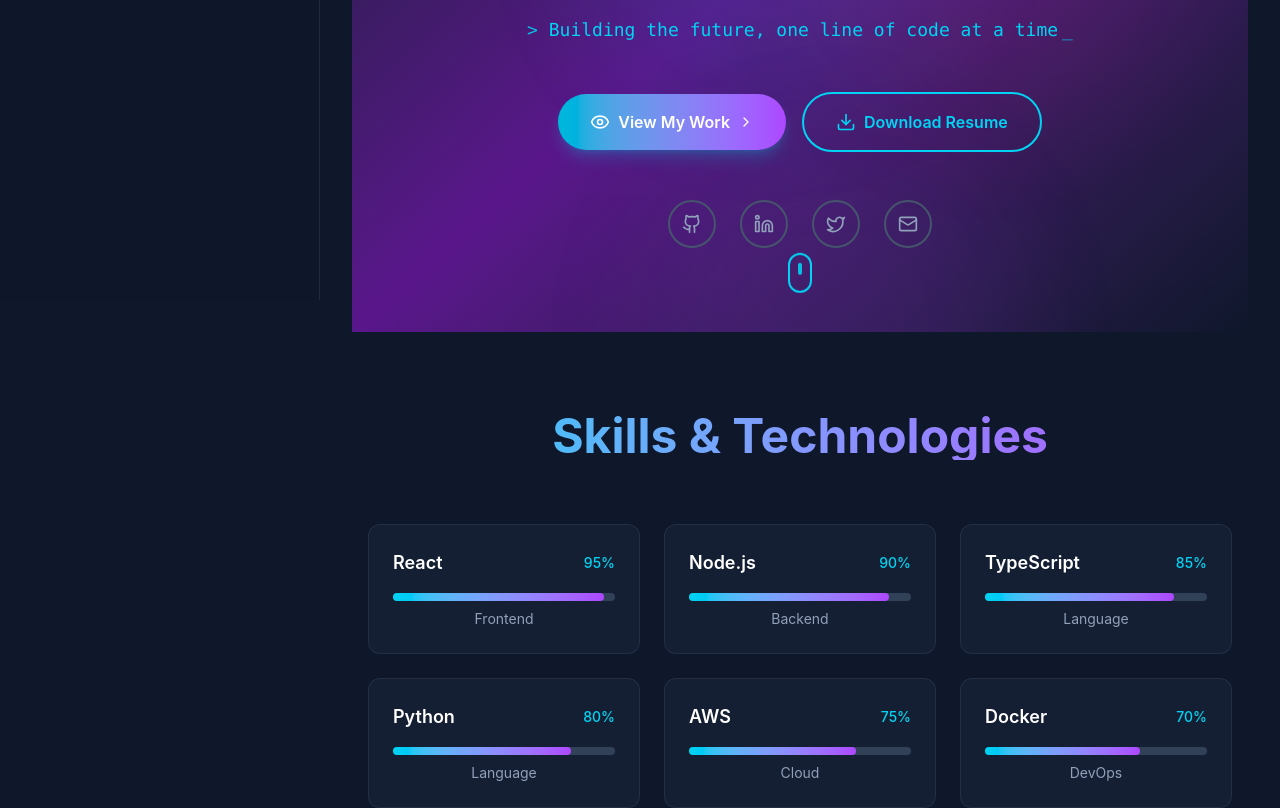
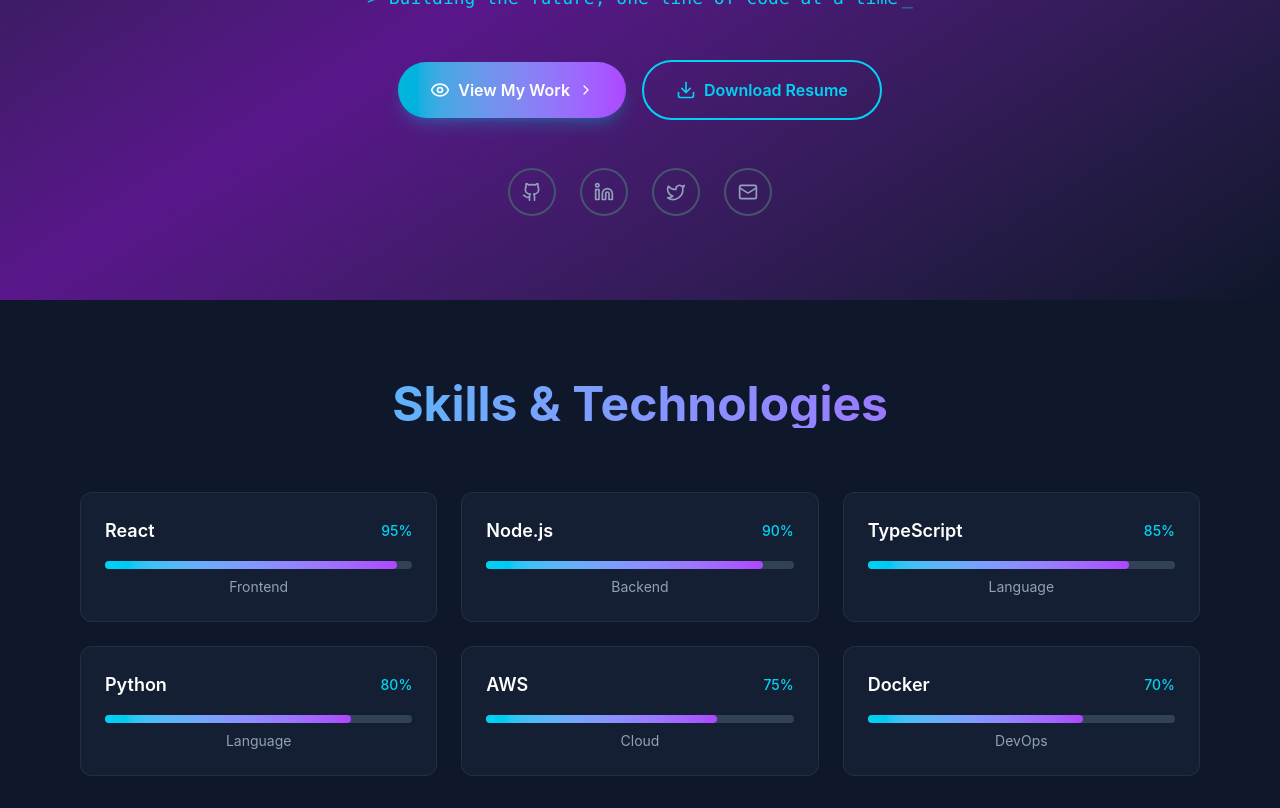
Before and after one commit to yukisedhu73/fed-react-portfolio, a React (Vite) app: page /portfolio in a window 1280 px wide. Shown: the part 500-1308 px from the top of the page. Built offline with nearby package versions, Linux system fonts and the light colour scheme.

Commit message:
UI fixes

```diff
--- a/src/components/Header.tsx
+++ b/src/components/Header.tsx
@@ -12,19 +12,16 @@
     }, []);
 
     return (
-        <section id="about" className="min-h-screen bg-gradient-to-br from-slate-900 via-purple-900 to-slate-900 relative overflow-hidden">
-            {/* Animated Background Elements */}
-            <div className="absolute inset-0">
-                <div className="absolute top-1/4 left-1/4 w-96 h-96 bg-cyan-500/10 rounded-full blur-3xl animate-pulse"></div>
-                <div className="absolute top-3/4 right-1/4 w-96 h-96 bg-purple-500/10 rounded-full blur-3xl animate-pulse delay-1000"></div>
-                <div className="absolute bottom-1/4 left-1/2 w-96 h-96 bg-pink-500/10 rounded-full blur-3xl animate-pulse delay-2000"></div>
-            </div>
+        <section
+            id="about"
+            className="w-full h-screen bg-gradient-to-br from-slate-900 via-purple-900 to-slate-900 relative overflow-hidden"
+        >
 
             {/* Grid Pattern Overlay */}
             <div className="absolute inset-0 bg-grid-pattern opacity-10"></div>
 
             {/* Main Content */}
-            <div className="relative z-10 flex items-center justify-center min-h-screen px-4">
+            <div className="relative z-10 flex items-center justify-center min-h-screen px-4 py-4">
                 <div className={`text-center transition-all duration-2000 ${isVisible ? 'opacity-100 translate-y-0' : 'opacity-0 translate-y-10'}`}>
                     {/* Profile Image */}
                     <div className="mb-8 relative">
@@ -87,13 +84,6 @@
                     </div>
                 </div>
             </div>
-
-            {/* Scroll Indicator */}
-            <div className="absolute bottom-8 left-1/2 transform -translate-x-1/2 animate-bounce">
-                <div className="w-6 h-10 border-2 border-cyan-400 rounded-full flex justify-center">
-                    <div className="w-1 h-3 bg-cyan-400 rounded-full mt-2 animate-pulse"></div>
-                </div>
-            </div>
         </section>
     );
 };
--- a/src/global.css
+++ b/src/global.css
@@ -1,120 +1,3 @@
-/* Custom Animations */
-@keyframes fade-in {
-  from {
-    opacity: 0;
-    transform: translateY(20px);
-  }
-  to {
-    opacity: 1;
-    transform: translateY(0);
-  }
-}
-
-@keyframes slide-in-left {
-  from {
-    opacity: 0;
-    transform: translateX(-50px);
-  }
-  to {
-    opacity: 1;
-    transform: translateX(0);
-  }
-}
-
-@keyframes slide-in-right {
-  from {
-    opacity: 0;
-    transform: translateX(50px);
-  }
-  to {
-    opacity: 1;
-    transform: translateX(0);
-  }
-}
-
-@keyframes bounce-in {
-  0% {
-    opacity: 0;
-    transform: scale(0.3);
-  }
-  50% {
-    opacity: 1;
-    transform: scale(1.05);
-  }
-  70% {
-    transform: scale(0.9);
-  }
-  100% {
-    opacity: 1;
-    transform: scale(1);
-  }
-}
-
-@keyframes glow {
-  0% {
-    box-shadow: 0 0 5px rgba(34, 197, 94, 0.5);
-  }
-  50% {
-    box-shadow: 0 0 20px rgba(34, 197, 94, 0.8);
-  }
-  100% {
-    box-shadow: 0 0 5px rgba(34, 197, 94, 0.5);
-  }
-}
-
-@keyframes float {
-  0% {
-    transform: translateY(0px);
-  }
-  50% {
-    transform: translateY(-10px);
-  }
-  100% {
-    transform: translateY(0px);
-  }
-}
-
-@keyframes pulse-glow {
-  0% {
-    box-shadow: 0 0 0 0 rgba(6, 182, 212, 0.7);
-  }
-  70% {
-    box-shadow: 0 0 0 10px rgba(6, 182, 212, 0);
-  }
-  100% {
-    box-shadow: 0 0 0 0 rgba(6, 182, 212, 0);
-  }
-}
-
-/* Animation Classes */
-.animate-fade-in {
-  animation: fade-in 0.6s ease-out forwards;
-}
-
-.animate-slide-in-left {
-  animation: slide-in-left 0.6s ease-out forwards;
-}
-
-.animate-slide-in-right {
-  animation: slide-in-right 0.6s ease-out forwards;
-}
-
-.animate-bounce-in {
-  animation: bounce-in 0.6s ease-out forwards;
-}
-
-.animate-glow {
-  animation: glow 2s ease-in-out infinite;
-}
-
-.animate-float {
-  animation: float 3s ease-in-out infinite;
-}
-
-.animate-pulse-glow {
-  animation: pulse-glow 2s infinite;
-}
-
 /* Grid Background Pattern */
 .bg-grid-pattern {
   background-image:
@@ -132,18 +15,6 @@
   background-clip: text;
   background-size: 200% 200%;
   animation: gradient-shift 3s ease infinite;
-}
-
-@keyframes gradient-shift {
-  0% {
-    background-position: 0% 50%;
-  }
-  50% {
-    background-position: 100% 50%;
-  }
-  100% {
-    background-position: 0% 50%;
-  }
 }
 
 /* Glassmorphism Effect */
@@ -215,11 +86,6 @@
   border-top: 4px solid #06b6d4;
   border-radius: 50%;
   animation: spin 1s linear infinite;
-}
-
-@keyframes spin {
-  0% { transform: rotate(0deg); }
-  100% { transform: rotate(360deg); }
 }
 
 /* Responsive Utilities */
@@ -299,16 +165,6 @@
   animation: typing 3s steps(40, end), blink-caret 0.75s step-end infinite;
 }
 
-@keyframes typing {
-  from { width: 0; }
-  to { width: 100%; }
-}
-
-@keyframes blink-caret {
-  from, to { border-color: transparent; }
-  50% { border-color: #06b6d4; }
-}
-
 /* Particle Effect Background */
 .particles-bg {
   position: relative;
--- a/src/index.css
+++ b/src/index.css
@@ -25,6 +25,11 @@
   background-color: #0f172a;
   color: #ffffff;
   overflow-x: hidden;
+}
+
+body #root {
+  padding: 0 !important;
+  max-width: 100% !important;
 }
 
 
--- a/src/pages/Portfolio.tsx
+++ b/src/pages/Portfolio.tsx
@@ -6,7 +6,7 @@
 import Experience from "../components/Experience";
 import Projects from "../components/Projects";
 import Education from "../components/Education";
-import { Menu, X } from "lucide-react";
+import { Menu} from "lucide-react";
 
 const Portfolio = () => {
     const [sidebarOpen, setSidebarOpen] = useState(false);
@@ -79,20 +79,21 @@
                     className="hidden"
                     id="resume-upload"
                 />
-                <label
+                {/* <label
                     htmlFor="resume-upload"
                     className="px-4 py-2 bg-cyan-500 hover:bg-cyan-400 rounded-lg cursor-pointer transition-colors duration-300 text-sm font-medium"
                 >
                     Upload Resume
-                </label>
+                </label> */}
             </div>
 
             {/* Mobile Menu Button */}
             <button
                 onClick={toggleSidebar}
-                className="fixed top-4 left-4 z-50 md:hidden p-2 bg-slate-800 rounded-lg border border-slate-700"
+                className={`fixed top-4 left-4 z-50 p-2 bg-slate-800 border border-slate-700 rounded-lg transition-opacity duration-300 ${sidebarOpen ? 'opacity-0 pointer-events-none' : 'opacity-100'
+                    }`}
             >
-                {sidebarOpen ? <X size={24} className="text-white" /> : <Menu size={24} className="text-white" />}
+                <Menu size={24} className="text-white" />
             </button>
 
             {/* Sidebar */}
@@ -104,7 +105,7 @@
             />
 
             {/* Main Content */}
-            <div className="md:ml-80">
+            <div className="transition-all duration-300">
                 <Header data={portfolioData} />
                 <Skills data={portfolioData} />
                 <Experience data={portfolioData} />
--- a/tailwind.config.js
+++ /dev/null
@@ -1,159 +0,0 @@
-// tailwind.config.js
-/** @type {import('tailwindcss').Config} */
-module.exports = {
-  content: [
-    "./src/**/*.{js,jsx,ts,tsx}",
-    "./public/index.html"
-  ],
-  theme: {
-    extend: {
-      colors: {
-        // Custom color palette for neon theme
-        neon: {
-          cyan: '#06b6d4',
-          purple: '#8b5cf6',
-          pink: '#ec4899',
-          green: '#22c55e',
-          blue: '#3b82f6',
-          yellow: '#eab308',
-        },
-        // Custom slate variations
-        slate: {
-          750: '#293548',
-          850: '#1a202c',
-          925: '#0f1419',
-        }
-      },
-      fontFamily: {
-        'mono': ['Fira Code', 'Monaco', 'Consolas', 'monospace'],
-        'sans': ['Inter', 'system-ui', 'sans-serif'],
-      },
-      animation: {
-        'fade-in': 'fade-in 0.6s ease-out forwards',
-        'slide-in-left': 'slide-in-left 0.6s ease-out forwards',
-        'slide-in-right': 'slide-in-right 0.6s ease-out forwards',
-        'bounce-in': 'bounce-in 0.6s ease-out forwards',
-        'glow': 'glow 2s ease-in-out infinite',
-        'float': 'float 3s ease-in-out infinite',
-        'pulse-glow': 'pulse-glow 2s infinite',
-        'gradient-shift': 'gradient-shift 3s ease infinite',
-        'typing': 'typing 3s steps(40, end), blink-caret 0.75s step-end infinite',
-        'blink-caret': 'blink-caret 0.75s step-end infinite',
-        'spin-slow': 'spin 3s linear infinite',
-        'ping-slow': 'ping 3s cubic-bezier(0, 0, 0.2, 1) infinite',
-      },
-      keyframes: {
-        'fade-in': {
-          '0%': { opacity: '0', transform: 'translateY(20px)' },
-          '100%': { opacity: '1', transform: 'translateY(0)' },
-        },
-        'slide-in-left': {
-          '0%': { opacity: '0', transform: 'translateX(-50px)' },
-          '100%': { opacity: '1', transform: 'translateX(0)' },
-        },
-        'slide-in-right': {
-          '0%': { opacity: '0', transform: 'translateX(50px)' },
-          '100%': { opacity: '1', transform: 'translateX(0)' },
-        },
-        'bounce-in': {
-          '0%': { opacity: '0', transform: 'scale(0.3)' },
-          '50%': { opacity: '1', transform: 'scale(1.05)' },
-          '70%': { transform: 'scale(0.9)' },
-          '100%': { opacity: '1', transform: 'scale(1)' },
-        },
-        'glow': {
-          '0%': { boxShadow: '0 0 5px rgba(34, 197, 94, 0.5)' },
-          '50%': { boxShadow: '0 0 20px rgba(34, 197, 94, 0.8)' },
-          '100%': { boxShadow: '0 0 5px rgba(34, 197, 94, 0.5)' },
-        },
-        'float': {
-          '0%': { transform: 'translateY(0px)' },
-          '50%': { transform: 'translateY(-10px)' },
-          '100%': { transform: 'translateY(0px)' },
-        },
-        'pulse-glow': {
-          '0%': { boxShadow: '0 0 0 0 rgba(6, 182, 212, 0.7)' },
-          '70%': { boxShadow: '0 0 0 10px rgba(6, 182, 212, 0)' },
-          '100%': { boxShadow: '0 0 0 0 rgba(6, 182, 212, 0)' },
-        },
-        'gradient-shift': {
-          '0%': { backgroundPosition: '0% 50%' },
-          '50%': { backgroundPosition: '100% 50%' },
-          '100%': { backgroundPosition: '0% 50%' },
-        },
-        'typing': {
-          '0%': { width: '0' },
-          '100%': { width: '100%' },
-        },
-        'blink-caret': {
-          '0%, 100%': { borderColor: 'transparent' },
-          '50%': { borderColor: '#06b6d4' },
-        },
-      },
-      backgroundImage: {
-        'gradient-radial': 'radial-gradient(var(--tw-gradient-stops))',
-        'gradient-conic': 'conic-gradient(from 180deg at 50% 50%, var(--tw-gradient-stops))',
-        'grid-pattern': 'linear-gradient(rgba(34, 197, 94, 0.1) 1px, transparent 1px), linear-gradient(90deg, rgba(34, 197, 94, 0.1) 1px, transparent 1px)',
-      },
-      backgroundSize: {
-        'grid': '50px 50px',
-      },
-      backdropBlur: {
-        xs: '2px',
-      },
-      boxShadow: {
-        'neon': '0 0 10px rgba(6, 182, 212, 0.5), 0 0 20px rgba(6, 182, 212, 0.3), 0 0 40px rgba(6, 182, 212, 0.1)',
-        'neon-purple': '0 0 10px rgba(139, 92, 246, 0.5), 0 0 20px rgba(139, 92, 246, 0.3), 0 0 40px rgba(139, 92, 246, 0.1)',
-        'neon-pink': '0 0 10px rgba(236, 72, 153, 0.5), 0 0 20px rgba(236, 72, 153, 0.3), 0 0 40px rgba(236, 72, 153, 0.1)',
-        'glow-sm': '0 0 10px rgba(6, 182, 212, 0.3)',
-        'glow-md': '0 0 20px rgba(6, 182, 212, 0.4)',
-        'glow-lg': '0 0 30px rgba(6, 182, 212, 0.5)',
-      },
-      screens: {
-        'xs': '475px',
-        '3xl': '1920px',
-      },
-      spacing: {
-        '18': '4.5rem',
-        '88': '22rem',
-        '128': '32rem',
-      },
-      borderRadius: {
-        '4xl': '2rem',
-        '5xl': '2.5rem',
-      },
-      fontSize: {
-        '2xs': '0.625rem',
-        '6xl': '3.75rem',
-        '7xl': '4.5rem',
-        '8xl': '6rem',
-        '9xl': '8rem',
-      },
-      zIndex: {
-        '60': '60',
-        '70': '70',
-        '80': '80',
-        '90': '90',
-        '100': '100',
-      },
-      transitionDelay: {
-        '0': '0ms',
-        '2000': '2000ms',
-        '3000': '3000ms',
-        '4000': '4000ms',
-        '5000': '5000ms',
-      },
-      transitionDuration: {
-        '2000': '2000ms',
-        '3000': '3000ms',
-        '4000': '4000ms',
-        '5000': '5000ms',
-      },
-    },
-  },
-  plugins: [
-    // You can add additional plugins here if needed
-    // require('@tailwindcss/forms'),
-    // require('@tailwindcss/typography'),
-  ],
-}
```
Also changed, not shown: src/shared/Sidebar.tsx (+46 -37 lines).
